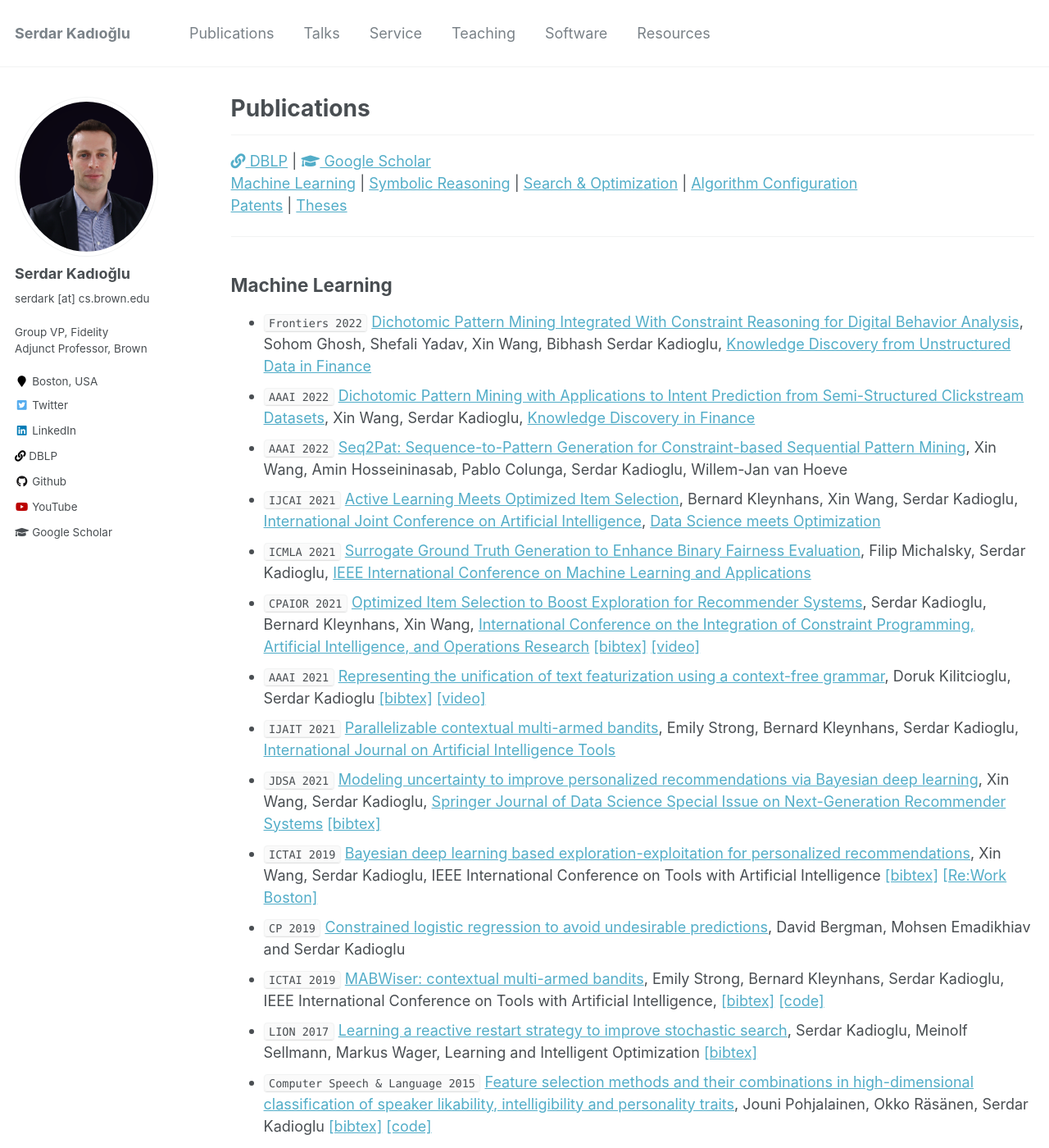
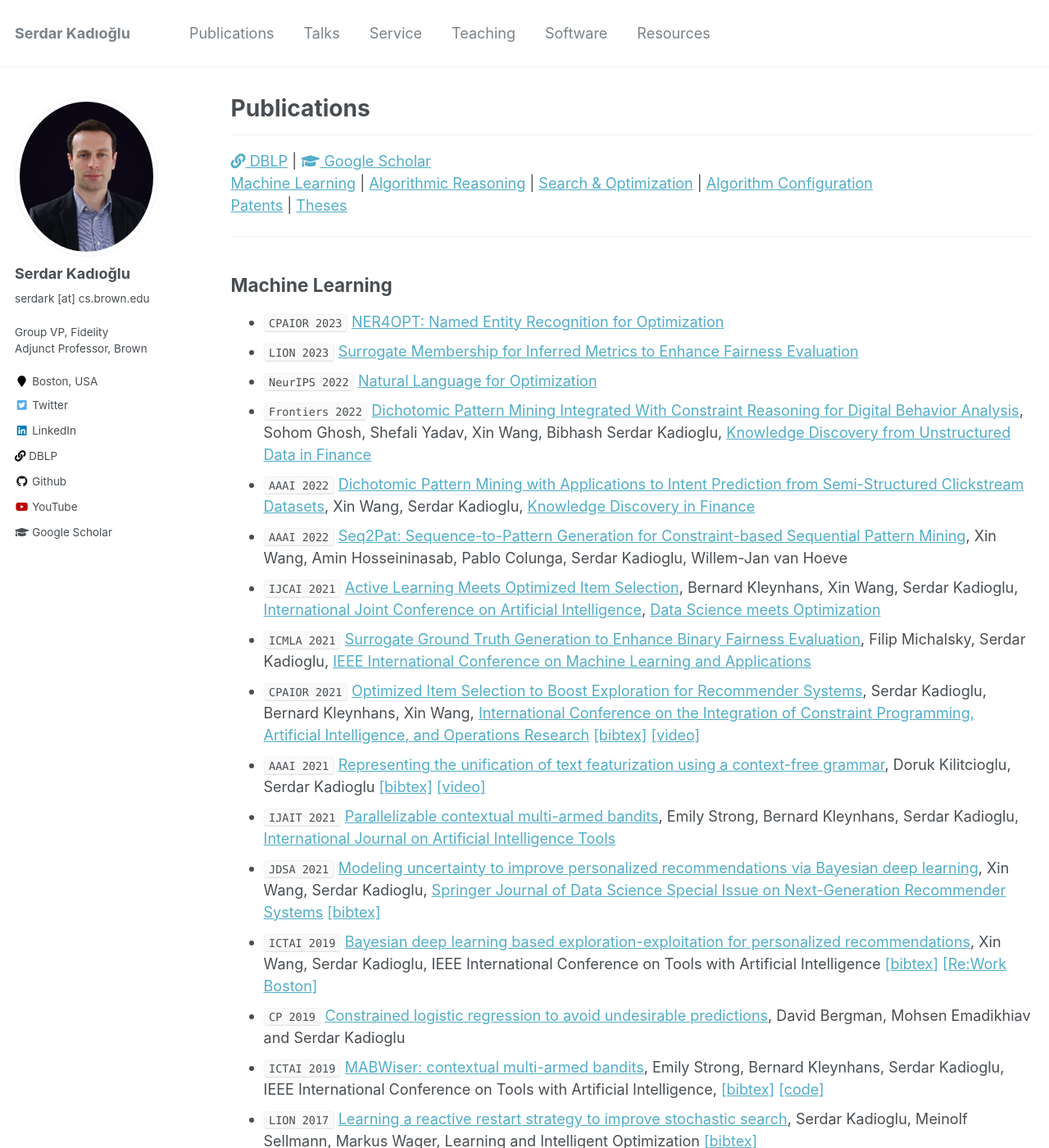
Before and after one commit to skadio/skadio.github.io, a Jekyll site: the page built from _pages/publications.md, in a window 1280 px wide and 1400 px high. Shown: the whole window at 82% size. Built offline with Jekyll 4.4.1, drawn with Linux system fonts in a browser that asks for light colours; some of the changed text lies outside the part shown.

Commit message:
Update publications.md

```diff
--- a/_pages/publications.md
+++ b/_pages/publications.md
@@ -9,7 +9,7 @@ author_profile: true
 
 <a href="https://dblp.org/pid/35/5878.html"><i class="fa fa-link" aria-hidden="true"></i> DBLP</a>  \| [<a href="https://scholar.google.com/citations?user=tOgYtHkAAAAJ"><i class="fas fa-fw fa-graduation-cap"></i> Google Scholar</a>](https://scholar.google.com/citations?user=tOgYtHkAAAAJ&hl=en) <br>
 [Machine Learning](https://skadio.github.io/publications/#machine-learning) \|
-[Symbolic Reasoning](https://skadio.github.io/publications/#symbolic-reasoning) \|
+[Algorithmic Reasoning](https://skadio.github.io/publications/#algorithmic-reasoning) \|
 [Search & Optimization](https://skadio.github.io/publications/#search--optimization) \|
 [Algorithm Configuration](https://skadio.github.io/publications/#algorithm-configuration) <br>
 [Patents](https://skadio.github.io/publications/#patents) \|
@@ -18,6 +18,9 @@ author_profile: true
 ---
 
 ## Machine Learning
+* `CPAIOR 2023` [NER4OPT: Named Entity Recognition for Optimization](https://sites.google.com/view/cpaior2023)
+* `LION 2023` [Surrogate Membership for Inferred Metrics to Enhance Fairness Evaluation](https://lion17.org/)
+* `NeurIPS 2022` [Natural Language for Optimization](https://nl4opt.github.io/)
 * `Frontiers 2022` [Dichotomic Pattern Mining Integrated With Constraint Reasoning for Digital Behavior Analysis](https://www.frontiersin.org/articles/10.3389/frai.2022.868085/full?&utm_source=Email_to_authors_&utm_medium=Email&utm_content=T1_11.5e1_author&utm_campaign=Email_publication&field=&journalName=Frontiers_in_Artificial_Intelligence&id=868085), Sohom Ghosh, Shefali Yadav, Xin Wang, Bibhash Serdar Kadioglu, [Knowledge Discovery from Unstructured Data in Finance](https://www.frontiersin.org/research-topics/21489/knowledge-discovery-from-unstructured-data-in-finance#articles)
 * `AAAI 2022` [Dichotomic Pattern Mining with Applications to Intent Prediction from Semi-Structured Clickstream Datasets](https://arxiv.org/abs/2201.09178), Xin Wang, Serdar Kadioglu, [Knowledge Discovery in Finance](https://aaai-kdf.github.io/kdf2022/)
 * `AAAI 2022` [Seq2Pat: Sequence-to-Pattern Generation for Constraint-based Sequential Pattern Mining](https://aaai.org/Conferences/AAAI-22/), Xin Wang, Amin Hosseininasab, Pablo Colunga, Serdar Kadioglu, Willem-Jan van Hoeve
@@ -34,7 +37,7 @@ author_profile: true
 * `Computer Speech & Language 2015` [Feature selection methods and their combinations in high-dimensional classification of speaker likability, intelligibility and personality traits](https://www.sciencedirect.com/science/article/abs/pii/S0885230813001113), Jouni Pohjalainen, Okko Räsänen, Serdar Kadioglu [[bibtex]](http://dblp.uni-trier.de/rec/bibtex/journals/csl/PohjalainenRK15) [[code]](https://sites.google.com/site/serdrk/software)
 * `Interspeech 2012` [Feature selection for speaker traits](http://users.tkk.fi/~jpohjala/publications/is12stc.pdf), Jouni Pohjalainen, Serdar Kadioglu, Okko Räsänen [[bibtex]](http://dblp.uni-trier.de/rec/bibtex/conf/interspeech/PohjalainenKR12) [[code]](https://sites.google.com/site/serdrk/software)
 
-## Symbolic Reasoning
+## Algorithmic Reasoning
 * `MOPTA 2021` [Integrated Vehicle Routing and Monte Carlo Scheduling Approach for the Home Service Assignment, Routing, and Scheduling Problem](https://arxiv.org/abs/2106.16176) <span style="color:green">Finalist at the AIMMS-MOPTA Optimization Modeling Competition</span> [Brown News](http://cs.brown.edu/news/2021/08/11/brown-cs-team-takes-third-place-thirteenth-modeling-and-optimization-competition/)
 * `European Journal on Comb. Opt. 2019` [Core group placement: allocation and provisioning of heterogeneous resources](https://link.springer.com/article/10.1007/s13675-018-0095-9), Serdar Kadioglu, European Journal on Computational Optimization [[bibtex]](https://dblp.org/rec/journals/ejco/Kadioglu19.html?view=bibtex)
 * `CoRR 2017` [Column generation for interaction coverage in combinatorial software testing](https://arxiv.org/abs/1712.07081), Serdar Kadioglu [[bibtex]](https://dblp.org/rec/journals/corr/abs-1712-07081.html?view=bibtex)
```
